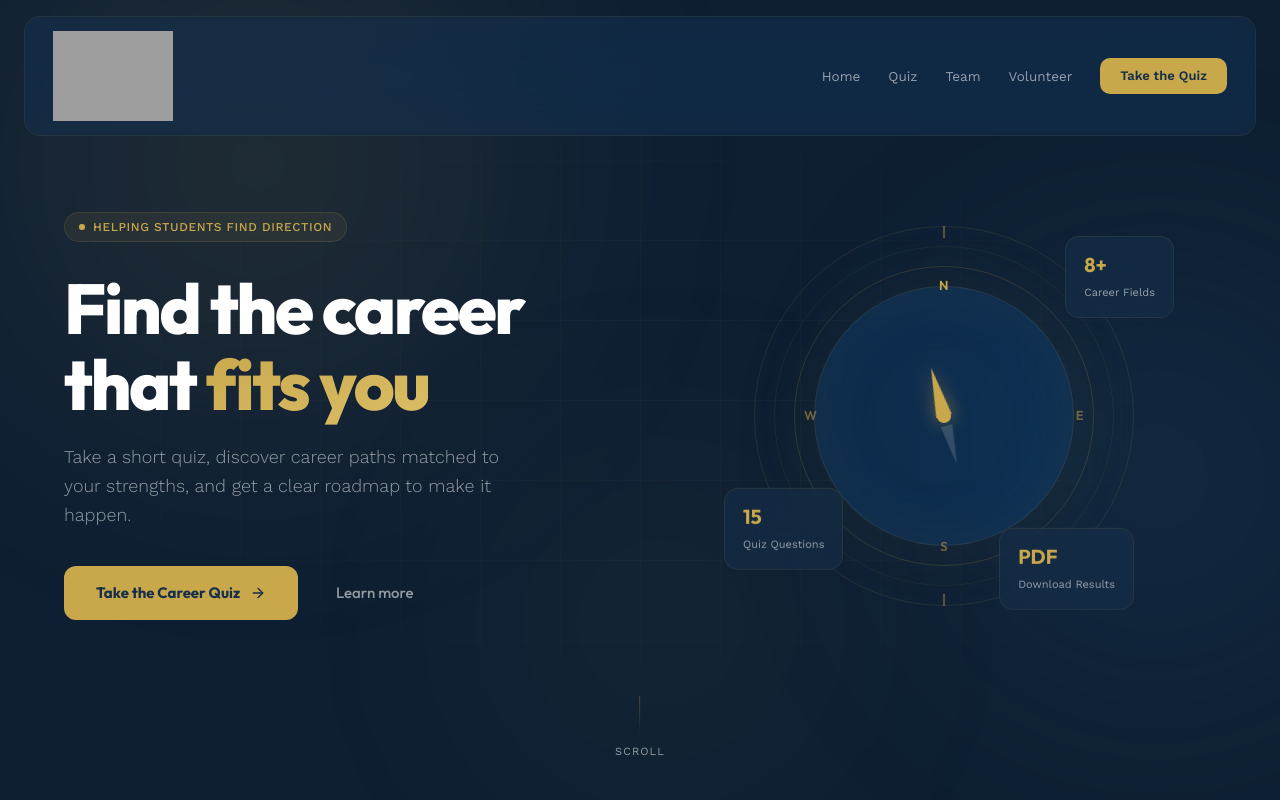
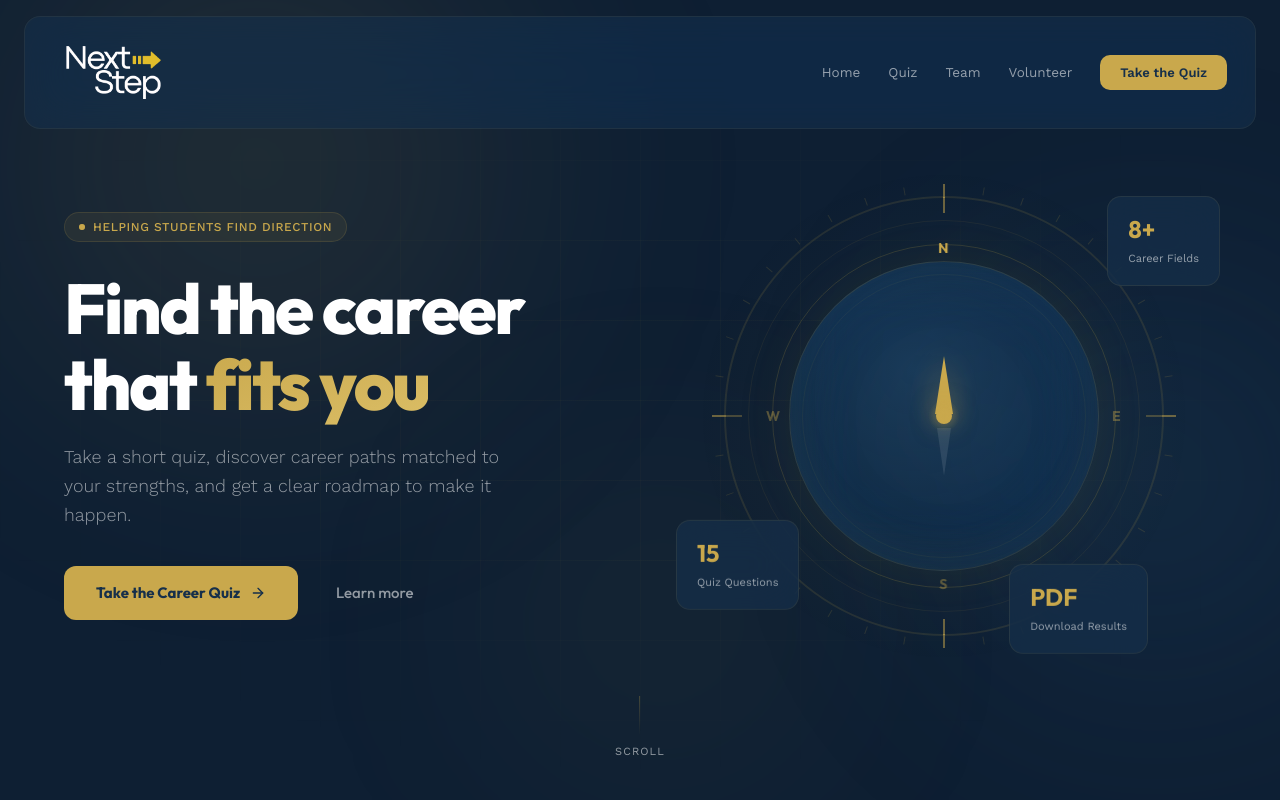
Before and after one commit to HSQ0503/nextup, a Next.js app: page / in a window 1280 px wide. Shown: the top 800 px of the page. Built offline with nearby package versions, Linux system fonts and the light colour scheme; grey boxes are pictures that could not be loaded.

Commit message:
THis is the commit

```diff
--- a/app/layout.tsx
+++ b/app/layout.tsx
@@ -15,9 +15,9 @@ const workSans = Work_Sans({
 });
 
 export const metadata: Metadata = {
-  title: "Career Compass — Find the Career That Fits You",
+  title: "NextStep — Find the Career That Fits You",
   description:
-    "Career Compass helps high school students discover career paths through a personalized quiz and actionable guidance.",
+    "NextStep helps high school students discover career paths through a personalized quiz and actionable guidance.",
 };
 
 export default function RootLayout({
--- a/app/quiz/page.tsx
+++ b/app/quiz/page.tsx
@@ -2,7 +2,7 @@ import type { Metadata } from "next";
 import QuizEngine from "@/components/quiz-engine";
 
 export const metadata: Metadata = {
-  title: "Career Quiz — Career Compass",
+  title: "Career Quiz — NextStep",
   description: "Take our career quiz to discover the career paths that match your interests and strengths.",
 };
 
--- a/components/compass.tsx
+++ b/components/compass.tsx
@@ -1,71 +1,244 @@
 "use client";
 
+import { useEffect, useRef, useState, useCallback } from "react";
+
 export default function Compass() {
+  const containerRef = useRef<HTMLDivElement>(null);
+  const [needleAngle, setNeedleAngle] = useState(0);
+  const [tilt, setTilt] = useState({ x: 0, y: 0 });
+  const [glowIntensity, setGlowIntensity] = useState(0.06);
+  const animFrame = useRef<number>(0);
+  const targetAngle = useRef(0);
+  const targetTilt = useRef({ x: 0, y: 0 });
+  const currentAngle = useRef(0);
+  const currentTilt = useRef({ x: 0, y: 0 });
+
+  const lerp = useCallback((a: number, b: number, t: number) => a + (b - a) * t, []);
+
+  useEffect(() => {
+    function handleMouseMove(e: MouseEvent) {
+      if (!containerRef.current) return;
+      const rect = containerRef.current.getBoundingClientRect();
+      const cx = rect.left + rect.width / 2;
+      const cy = rect.top + rect.height / 2;
+      const dx = e.clientX - cx;
+      const dy = e.clientY - cy;
+
+      // Needle points toward cursor
+      targetAngle.current = Math.atan2(dx, -dy) * (180 / Math.PI);
+
+      // 3D tilt based on cursor distance from center
+      const maxTilt = 15;
+      const distX = Math.max(-1, Math.min(1, dx / (rect.width * 1.5)));
+      const distY = Math.max(-1, Math.min(1, dy / (rect.height * 1.5)));
+      targetTilt.current = { x: -distY * maxTilt, y: distX * maxTilt };
+
+      // Glow intensifies when cursor is near
+      const dist = Math.sqrt(dx * dx + dy * dy);
+      const maxDist = Math.max(window.innerWidth, window.innerHeight);
+      const proximity = 1 - Math.min(dist / (maxDist * 0.4), 1);
+      setGlowIntensity(0.06 + proximity * 0.35);
+    }
+
+    function animate() {
+      // Smooth interpolation
+      currentAngle.current = lerp(currentAngle.current, targetAngle.current, 0.08);
+      currentTilt.current = {
+        x: lerp(currentTilt.current.x, targetTilt.current.x, 0.06),
+        y: lerp(currentTilt.current.y, targetTilt.current.y, 0.06),
+      };
+
+      setNeedleAngle(currentAngle.current);
+      setTilt({ x: currentTilt.current.x, y: currentTilt.current.y });
+
+      animFrame.current = requestAnimationFrame(animate);
+    }
+
+    window.addEventListener("mousemove", handleMouseMove);
+    animFrame.current = requestAnimationFrame(animate);
+
+    return () => {
+      window.removeEventListener("mousemove", handleMouseMove);
+      cancelAnimationFrame(animFrame.current);
+    };
+  }, [lerp]);
+
+  // Check reduced motion preference
+  const prefersReducedMotion =
+    typeof window !== "undefined" &&
+    window.matchMedia("(prefers-reduced-motion: reduce)").matches;
+
+  const compassTransform = prefersReducedMotion
+    ? undefined
+    : `perspective(800px) rotateX(${tilt.x}deg) rotateY(${tilt.y}deg)`;
+
   return (
-    <div className="relative h-[340px] w-[340px] lg:h-[380px] lg:w-[380px]">
-      {/* Outer rings */}
+    <div
+      ref={containerRef}
+      className="relative h-[380px] w-[380px] lg:h-[440px] lg:w-[440px]"
+      style={{
+        transform: compassTransform,
+        transition: "none",
+        transformStyle: "preserve-3d",
+      }}
+    >
+      {/* Outer glow ring */}
       <div
-        className="absolute inset-0 rounded-full border border-gold/[0.12]"
+        className="absolute -inset-8 rounded-full"
+        style={{
+          background: `radial-gradient(circle, rgba(201,168,76,${glowIntensity}) 0%, transparent 70%)`,
+          transition: "background 0.3s",
+        }}
+      />
+
+      {/* Tick ring — outermost with many tick marks */}
+      <div
+        className="absolute -inset-3 rounded-full"
+        style={{ animation: "spin-slow 90s linear infinite" }}
+      >
+        {Array.from({ length: 36 }).map((_, i) => (
+          <span
+            key={i}
+            className="absolute left-1/2 top-0 origin-[50%_calc(50%+var(--r))]"
+            style={{
+              ["--r" as string]: `${(440 + 24) / 2}px`,
+              transform: `translateX(-50%) rotate(${i * 10}deg)`,
+              width: i % 9 === 0 ? "2px" : "1px",
+              height: i % 9 === 0 ? "14px" : "8px",
+              background: i % 9 === 0 ? "rgba(201,168,76,0.5)" : "rgba(201,168,76,0.15)",
+              transformOrigin: `50% ${(440 + 24) / 2}px`,
+            }}
+          />
+        ))}
+      </div>
+
+      {/* Ring 1 — outer */}
+      <div
+        className="absolute inset-0 rounded-full border-2 border-gold/[0.12]"
         style={{ animation: "spin-slow 60s linear infinite" }}
       >
-        {/* Tick marks */}
-        <span className="absolute -top-px left-1/2 h-3 w-0.5 -translate-x-1/2 bg-gold/40" />
-        <span className="absolute -bottom-px left-1/2 h-3 w-0.5 -translate-x-1/2 bg-gold/40" />
+        <span className="absolute -top-[1px] left-1/2 h-4 w-[2px] -translate-x-1/2 bg-gold/50" />
+        <span className="absolute -bottom-[1px] left-1/2 h-4 w-[2px] -translate-x-1/2 bg-gold/50" />
+        <span className="absolute left-0 top-1/2 h-[2px] w-4 -translate-y-1/2 bg-gold/30" />
+        <span className="absolute right-0 top-1/2 h-[2px] w-4 -translate-y-1/2 bg-gold/30" />
       </div>
+
+      {/* Ring 2 */}
       <div
-        className="absolute inset-5 rounded-full border border-gold/[0.08]"
+        className="absolute inset-6 rounded-full border border-gold/[0.08]"
         style={{ animation: "spin-slow 45s linear infinite reverse" }}
       />
-      <div className="absolute inset-10 rounded-full border border-gold/[0.18]" />
+
+      {/* Ring 3 — degree markings feel */}
+      <div className="absolute inset-12 rounded-full border border-gold/[0.18]" />
 
       {/* Glass center */}
-      <div className="absolute inset-[60px] flex flex-col items-center justify-center rounded-full border border-gold/[0.12] bg-navy/30 shadow-[0_0_80px_rgba(201,168,76,0.06),inset_0_0_60px_rgba(34,74,111,0.2)] backdrop-blur-[30px] backdrop-saturate-150">
-        {/* Needle */}
+      <div
+        className="absolute inset-[65px] flex flex-col items-center justify-center rounded-full border border-gold/[0.15]"
+        style={{
+          background: "radial-gradient(circle at 40% 35%, rgba(45,95,138,0.35), rgba(34,74,111,0.2) 60%, rgba(14,31,51,0.4))",
+          backdropFilter: "blur(30px) saturate(150%)",
+          boxShadow: `
+            0 0 ${40 + glowIntensity * 200}px rgba(201,168,76,${glowIntensity}),
+            inset 0 0 60px rgba(34,74,111,0.3),
+            inset 0 -20px 40px rgba(201,168,76,0.03)
+          `,
+        }}
+      >
+        {/* Inner ring detail */}
+        <div className="absolute inset-3 rounded-full border border-gold/[0.06]" />
+
+        {/* Needle — follows cursor */}
         <div
-          className="relative h-[100px] w-1"
-          style={{ animation: "needle-drift 8s ease-in-out infinite" }}
+          className="relative h-[120px] w-1"
+          style={{
+            transform: prefersReducedMotion ? undefined : `rotate(${needleAngle}deg)`,
+            transition: prefersReducedMotion ? undefined : "none",
+          }}
         >
-          <div className="absolute top-0 left-1/2 -translate-x-1/2 border-x-[8px] border-b-[50px] border-x-transparent border-b-gold drop-shadow-[0_0_8px_rgba(201,168,76,0.4)]" />
-          <div className="absolute bottom-0 left-1/2 -translate-x-1/2 border-x-[6px] border-t-[40px] border-x-transparent border-t-white/15" />
+          {/* North needle (gold) */}
+          <div
+            className="absolute top-0 left-1/2 -translate-x-1/2"
+            style={{
+              width: 0,
+              height: 0,
+              borderLeft: "9px solid transparent",
+              borderRight: "9px solid transparent",
+              borderBottom: "58px solid #C9A84C",
+              filter: `drop-shadow(0 0 ${12 + glowIntensity * 30}px rgba(201,168,76,${0.4 + glowIntensity}))`,
+            }}
+          />
+          {/* South needle (dim) */}
+          <div
+            className="absolute bottom-0 left-1/2 -translate-x-1/2"
+            style={{
+              width: 0,
+              height: 0,
+              borderLeft: "7px solid transparent",
+              borderRight: "7px solid transparent",
+              borderTop: "48px solid rgba(255,255,255,0.1)",
+            }}
+          />
         </div>
-        {/* Center dot */}
-        <div className="absolute h-3.5 w-3.5 rounded-full bg-gold shadow-[0_0_20px_rgba(201,168,76,0.4)]" />
+
+        {/* Center dot with pulse */}
+        <div className="absolute flex items-center justify-center">
+          <div
+            className="absolute h-8 w-8 rounded-full"
+            style={{
+              background: `radial-gradient(circle, rgba(201,168,76,${0.3 + glowIntensity}) 0%, transparent 70%)`,
+              animation: "badge-pulse 3s ease-in-out infinite",
+            }}
+          />
+          <div className="h-4 w-4 rounded-full bg-gold shadow-[0_0_24px_rgba(201,168,76,0.5)]" />
+        </div>
       </div>
 
       {/* Cardinal points */}
-      <span className="absolute top-[50px] left-1/2 -translate-x-1/2 font-heading text-[13px] font-semibold text-gold tracking-wide">
+      <span className="absolute top-[42px] left-1/2 -translate-x-1/2 font-heading text-sm font-bold text-gold tracking-widest">
         N
       </span>
-      <span className="absolute bottom-[50px] left-1/2 -translate-x-1/2 font-heading text-[13px] font-semibold text-gold/50 tracking-wide">
+      <span className="absolute bottom-[42px] left-1/2 -translate-x-1/2 font-heading text-sm font-bold text-gold/40 tracking-widest">
         S
       </span>
-      <span className="absolute right-[50px] top-1/2 -translate-y-1/2 font-heading text-[13px] font-semibold text-gold/50 tracking-wide">
+      <span className="absolute right-[42px] top-1/2 -translate-y-1/2 font-heading text-sm font-bold text-gold/40 tracking-widest">
         E
       </span>
-      <span className="absolute left-[50px] top-1/2 -translate-y-1/2 font-heading text-[13px] font-semibold text-gold/50 tracking-wide">
+      <span className="absolute left-[42px] top-1/2 -translate-y-1/2 font-heading text-sm font-bold text-gold/40 tracking-widest">
         W
       </span>
 
-      {/* Floating stat cards */}
+      {/* Floating stat cards — parallax offset from tilt */}
       <div
-        className="absolute -right-10 top-2.5 rounded-[14px] border border-gold/10 bg-navy-deep/60 px-[18px] py-3.5 backdrop-blur-[20px]"
-        style={{ animation: "float-card 6s ease-in-out infinite" }}
+        className="absolute -right-14 top-0 rounded-[14px] border border-gold/10 bg-navy-deep/70 px-5 py-4 backdrop-blur-[20px]"
+        style={{
+          animation: "float-card 6s ease-in-out infinite",
+          transform: `translate(${tilt.y * 0.5}px, ${tilt.x * 0.3}px)`,
+        }}
       >
-        <span className="block font-heading text-xl font-bold text-gold">8+</span>
+        <span className="block font-heading text-2xl font-bold text-gold">8+</span>
         <span className="text-[11px] text-white/55">Career Fields</span>
       </div>
       <div
-        className="absolute -left-[30px] bottom-[30px] rounded-[14px] border border-gold/10 bg-navy-deep/60 px-[18px] py-3.5 backdrop-blur-[20px]"
-        style={{ animation: "float-card 6s ease-in-out infinite", animationDelay: "-2s" }}
+        className="absolute -left-12 bottom-[20px] rounded-[14px] border border-gold/10 bg-navy-deep/70 px-5 py-4 backdrop-blur-[20px]"
+        style={{
+          animation: "float-card 6s ease-in-out infinite",
+          animationDelay: "-2s",
+          transform: `translate(${tilt.y * -0.4}px, ${tilt.x * -0.3}px)`,
+        }}
       >
-        <span className="block font-heading text-xl font-bold text-gold">15</span>
+        <span className="block font-heading text-2xl font-bold text-gold">15</span>
         <span className="text-[11px] text-white/55">Quiz Questions</span>
       </div>
       <div
-        className="absolute -bottom-2.5 right-0 rounded-[14px] border border-gold/10 bg-navy-deep/60 px-[18px] py-3.5 backdrop-blur-[20px]"
-        style={{ animation: "float-card 6s ease-in-out infinite", animationDelay: "-4s" }}
+        className="absolute -bottom-6 right-4 rounded-[14px] border border-gold/10 bg-navy-deep/70 px-5 py-4 backdrop-blur-[20px]"
+        style={{
+          animation: "float-card 6s ease-in-out infinite",
+          animationDelay: "-4s",
+          transform: `translate(${tilt.y * 0.3}px, ${tilt.x * 0.5}px)`,
+        }}
       >
-        <span className="block font-heading text-xl font-bold text-gold">PDF</span>
+        <span className="block font-heading text-2xl font-bold text-gold">PDF</span>
         <span className="text-[11px] text-white/55">Download Results</span>
       </div>
     </div>
--- a/components/footer.tsx
+++ b/components/footer.tsx
@@ -13,7 +13,7 @@ export default function Footer() {
     <footer className="border-t border-white/[0.04] bg-navy-darker px-6 py-8 sm:px-12">
       <div className="mx-auto flex max-w-6xl flex-col items-center justify-between gap-4 sm:flex-row">
         <span className="text-[13px] text-white/25">
-          &copy; {new Date().getFullYear()} Career Compass
+          &copy; {new Date().getFullYear()} NextStep
         </span>
         <div className="flex gap-6">
           {links.map((l) => (
--- a/components/navbar.tsx
+++ b/components/navbar.tsx
@@ -20,7 +20,7 @@ export default function Navbar() {
       <Link href="/" className="flex items-center gap-2.5">
         <Image
           src="/logo/image.png"
-          alt="Career Compass logo"
+          alt="NextStep logo"
           width={120}
           height={28}
           priority
--- a/components/result-pdf.ts
+++ b/components/result-pdf.ts
@@ -18,7 +18,7 @@ export function generateResultsPdf(results: QuizResult[]) {
   doc.setTextColor(255, 255, 255);
   doc.setFontSize(24);
   doc.setFont("helvetica", "bold");
-  doc.text("Career Compass", pageWidth / 2, 22, { align: "center" });
+  doc.text("NextStep", pageWidth / 2, 22, { align: "center" });
 
   doc.setFontSize(12);
   doc.setFont("helvetica", "normal");
@@ -63,7 +63,7 @@ export function generateResultsPdf(results: QuizResult[]) {
   const footerY = doc.internal.pageSize.getHeight() - 15;
   doc.setFontSize(8);
   doc.setTextColor(160, 160, 160);
-  doc.text("Generated by Career Compass — careercompassorlando.com", pageWidth / 2, footerY, { align: "center" });
+  doc.text("Generated by NextStep", pageWidth / 2, footerY, { align: "center" });
 
-  doc.save("career-compass-results.pdf");
+  doc.save("nextstep-results.pdf");
 }
--- a/lib/team-data.ts
+++ b/lib/team-data.ts
@@ -9,7 +9,7 @@ export const team: TeamMember[] = [
   {
     name: "Gabriel Rossi Nunciaroni",
     role: "Founder",
-    bio: "High school student in Orlando, FL. Started Career Compass to help students find direction.",
+    bio: "High school student in Orlando, FL. Started NextStep to help students find direction.",
     isFounder: true,
   },
   {
```
Also changed, not shown: .claude/settings.local.json (added), public/logo/image.png (added), 1 other file (tests, documents, lock files or other folders).
